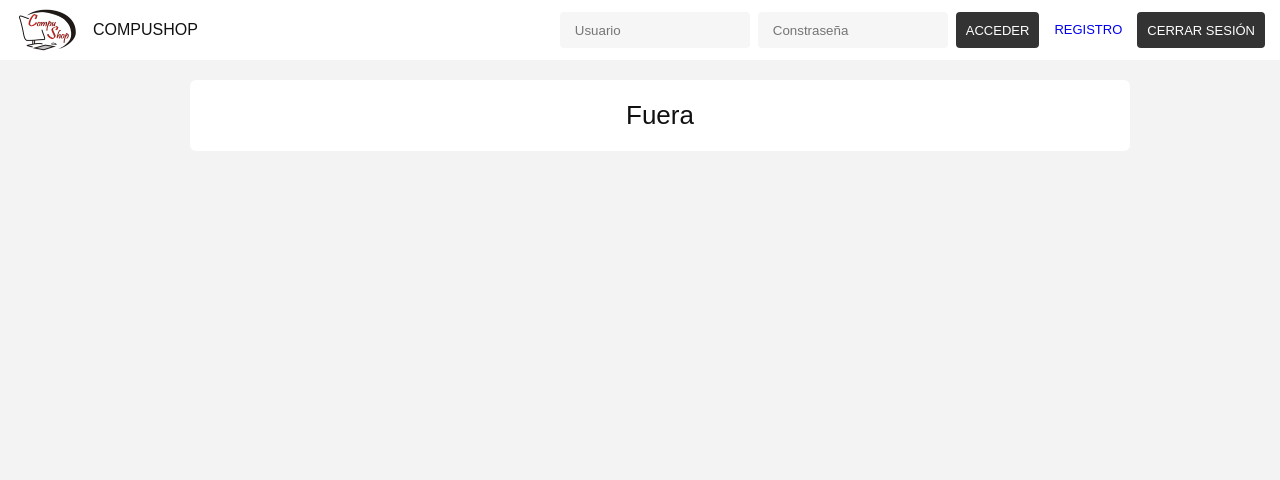
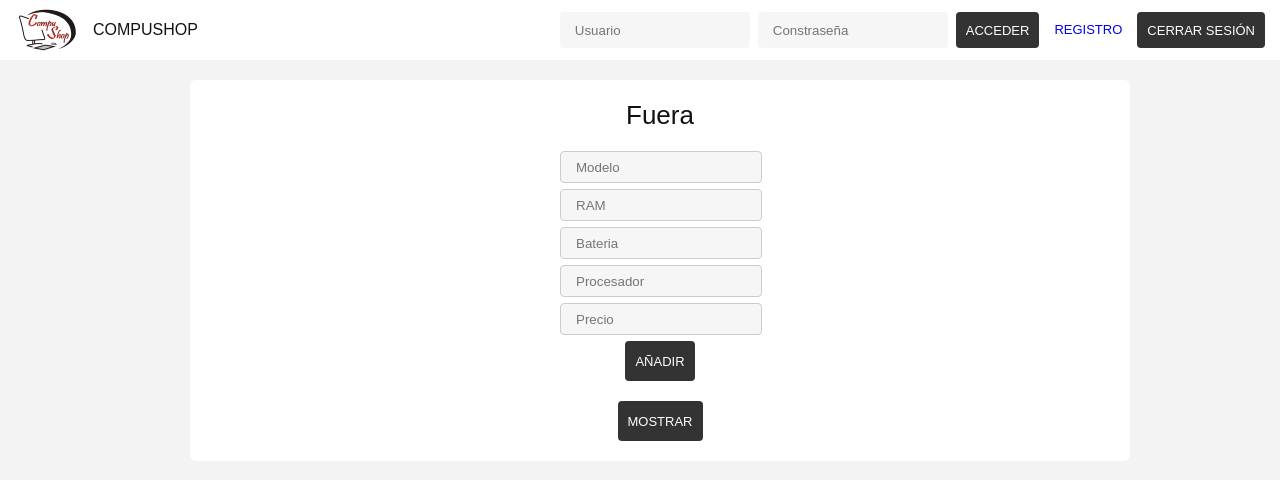
Before and after one commit to andrea98gar/SistemaWeb, a PHP site: page / in a window 1280 px wide. Shown: the top 480 px of the page. Run offline with PHP 8.4, Linux system fonts and the light colour scheme.

Commit message:
productos

```diff
--- a/css/style.css
+++ b/css/style.css
@@ -193,3 +193,93 @@ h1 {
   color: green;
   text-align: center;
 }
+
+/* index.php -> add-products */
+.form-add-product {
+  margin: 0 auto;
+  padding-top: 20px;
+  width: 200px;
+  text-align: center;
+}
+
+
+.form-add-product input {
+  width: calc(100% - 30px);
+  height: 30px;
+  padding: 0 15px;
+  margin-bottom: 6px;
+  border: 1px solid #CCC;
+  border-radius: 4px;
+  background-color: #F6F6F6;
+  float: left;
+  font-family: arial;
+
+}
+
+
+.form-add-product button {
+  display: block;
+  height: 40px;
+  padding: 0 10px;
+  margin: 0 auto;
+  border: none;
+  border-radius: 4px;
+  background-color: #333;
+  font-family: arial;
+  font-size: 13px;
+  color: #FFF;
+  text-transform: uppercase;
+  text-align: center;
+}
+.indexerror {
+  padding-top: 14px;
+  font-family: arial;
+  font-size: 16px;
+  color: red;
+  text-align: center;
+}
+
+.indexsuccess {
+  padding-top: 14px;
+  font-family: arial;
+  font-size: 16px;
+  color: green;
+  text-align: center;
+}
+
+/* index.php -> show-products */
+.form-show-products {
+  margin: 0 auto;
+  padding-top: 20px;
+  width: 200px;
+  text-align: center;
+}
+
+
+.form-show-products input {
+  width: calc(100% - 30px);
+  height: 30px;
+  padding: 0 15px;
+  margin-bottom: 6px;
+  border: 1px solid #CCC;
+  border-radius: 4px;
+  background-color: #F6F6F6;
+  float: left;
+  font-family: arial;
+}
+
+
+.form-show-products button {
+  display: block;
+  height: 40px;
+  padding: 0 10px;
+  margin: 0 auto;
+  border: none;
+  border-radius: 4px;
+  background-color: #333;
+  font-family: arial;
+  font-size: 13px;
+  color: #FFF;
+  text-transform: uppercase;
+  text-align: center;
+}
--- a/header.php
+++ b/header.php
@@ -6,7 +6,7 @@
     <meta name = "description" content="Web">
     <meta name="viewport" content="with=device-width, initial-scale=1">
     <title> </title>
-    <link rel="stylesheet" href="css/style.css"
+    <link rel="stylesheet" href="css/style.css">
   </head>
   <body>
 
--- a/includes/signup.inc.php
+++ b/includes/signup.inc.php
@@ -1,6 +1,4 @@
 <?php
-
-
 
 if (isset($_POST['signup-submit'])) {
 
--- a/index.php
+++ b/index.php
@@ -7,10 +7,30 @@
       <section class="section-default">
         <?php
           if (isset($_SESSION['userId'])) {
-            echo '<p class="login-status"> ENtro </p>';
+            echo '<p class="login-status"> Entro </p>';
           }else {
             echo '<p class="login-status"> Fuera </p>';          }
           ?>
+
+          <div class = "form-add-product">
+            <form action="includes/products.inc.php" method="post">
+              <input type="text" name="modelo" placeholder="Modelo">
+              <input type="text" name="ram" placeholder="RAM">
+              <input type="text" name="bateria" placeholder="Bateria">
+              <input type="text" name="procesador" placeholder="Procesador">
+              <input type="text" name="precio" placeholder="Precio">
+              <button type="submit" name="product-submit"> Añadir </button>
+            </form>
+          </div>
+
+          <div class = "form-show-products">
+            <form action="includes/products.inc.php" method="post">
+              <button type="submit" name="show-product"> Mostrar </button>
+
+            </form>
+          </div>
+
+
       </section>
     </div>
   </main>
```
Also changed, not shown: includes/products.inc.php (added, +110 -0 lines).
